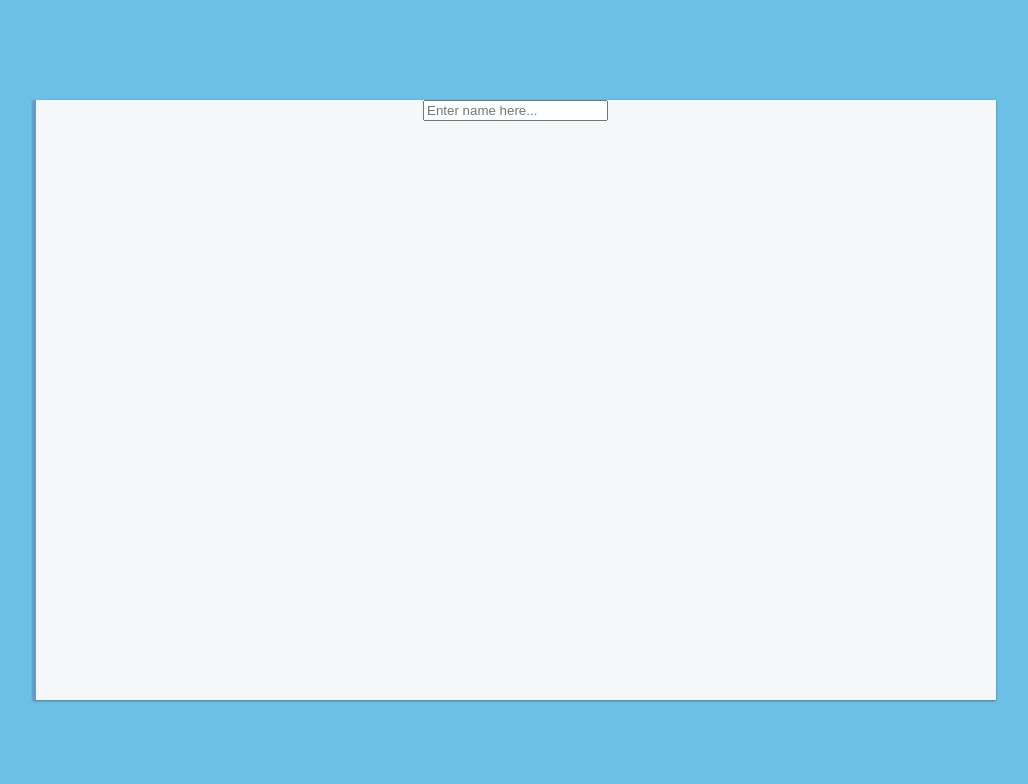
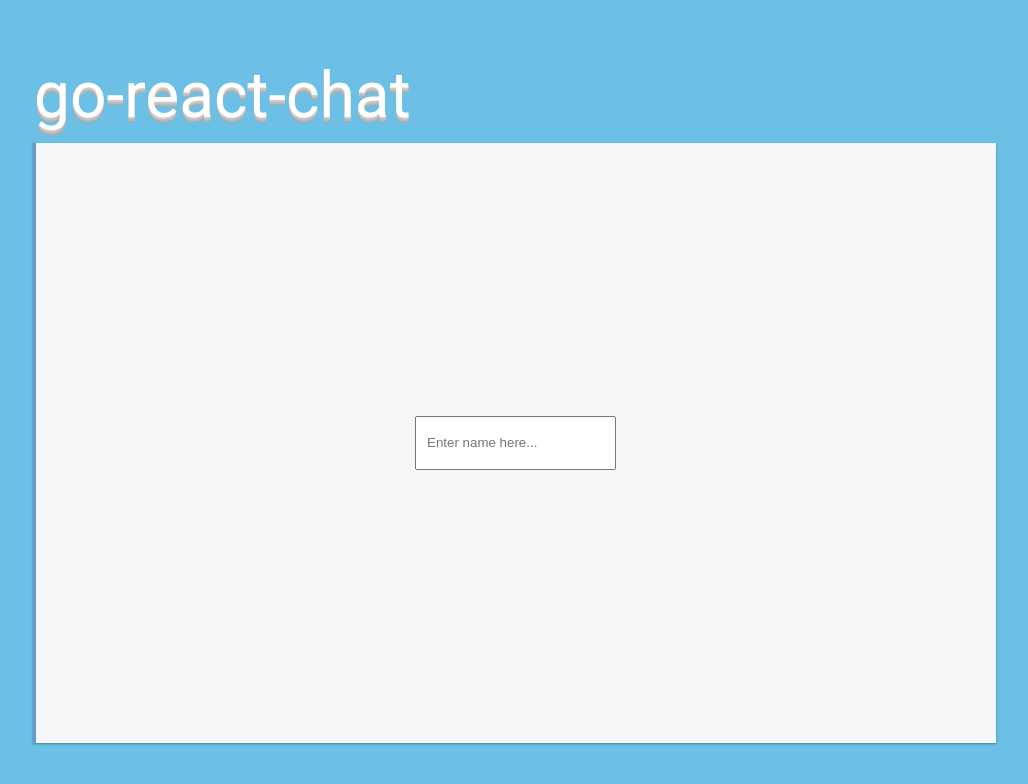
Before and after one commit to stefaluc/go-react-chat, a React (Create React App) app in the folder app/: page / in a window 1280 px wide. Shown: the top 784 px of the page, without its empty margins (126-1154 px from the left). Built offline with nearby package versions, Linux system fonts and the light colour scheme.

Commit message:
Some more design

```diff
--- a/app/src/App.css
+++ b/app/src/App.css
@@ -1,3 +1,35 @@
+#main {
+  display: flex;
+  height: 100%;
+  width: 100%;
+  align-items: center;
+  justify-content: center;
+  flex-direction: column;
+}
+
+#title {
+  width: 75%;
+  color: white;
+  font-size: 4em;
+  text-shadow: 0 1px 0 #ccc,
+               0 2px 0 #c9c9c9,
+               0 3px 0 #bbb,
+               0 4px 0 #b9b9b9,
+               0 5px 0 #aaa;
+  margin-bottom: 10px;
+}
+
+#box-init {
+  display: flex;
+  height: 75%;
+  width: 75%;
+  align-items: center;
+  justify-content: center;
+  background-color: #F5F7F9;
+  border-left: 3px solid #69c;
+  box-shadow: 0 1px 3px rgba(0,0,0,0.12), 0 1px 2px rgba(0,0,0,0.24);
+}
+
 #box-main {
   display: flex;
   height: 75%;
--- a/app/src/App.js
+++ b/app/src/App.js
@@ -64,8 +64,8 @@ class App extends Component {
   }
 
   componentDidUpdate() {
+    if (!this.state.init) {
       // keep message box scrolled appropriately with new messages
-    if (!this.state.init) {
       document.getElementById("conversation-main").scrollTop = document.getElementById("conversation-main").scrollHeight;
 
       console.log("componentDidUpdate")
@@ -96,13 +96,18 @@ class App extends Component {
   }
 
   render() {
-    console.log(this.state);
     return (
-      <div id="box-main">
+        <div id="main">
+          <div id="title">
+            go-react-chat
+          </div>
           {this.state.init &&
+            <div id="box-init">
               <Login participantSubmit={this.participantSubmit} />
+            </div>
           }
           {!this.state.init &&
+          <div id="box-main">
             <div style={{width: "100%", height: "100%"}}>
               <div id="top">
                 <div id="participants-main">
@@ -129,6 +134,7 @@ class App extends Component {
                 </div>
               </div>
             </div>
+          </div>
           }
         </div>
     );
--- a/app/src/index.css
+++ b/app/src/index.css
@@ -15,9 +15,6 @@ a {
 }
 
 #root {
-  display: flex;
   height: 100%;
   width: 100%;
-  align-items: center;
-  justify-content: center;
 }
--- a/app/src/styles/Login.css
+++ b/app/src/styles/Login.css
@@ -2,4 +2,10 @@
   display: flex;
   align-items: center;
   justify-content: center;
+  width: 100%;
 }
+
+#participant-form {
+  height: 30px;
+  padding: 10px;
+}
```
Also changed, not shown: 1 other file (tests, documents, lock files or other folders). Lines whose indentation alone changed are shown as unchanged.
